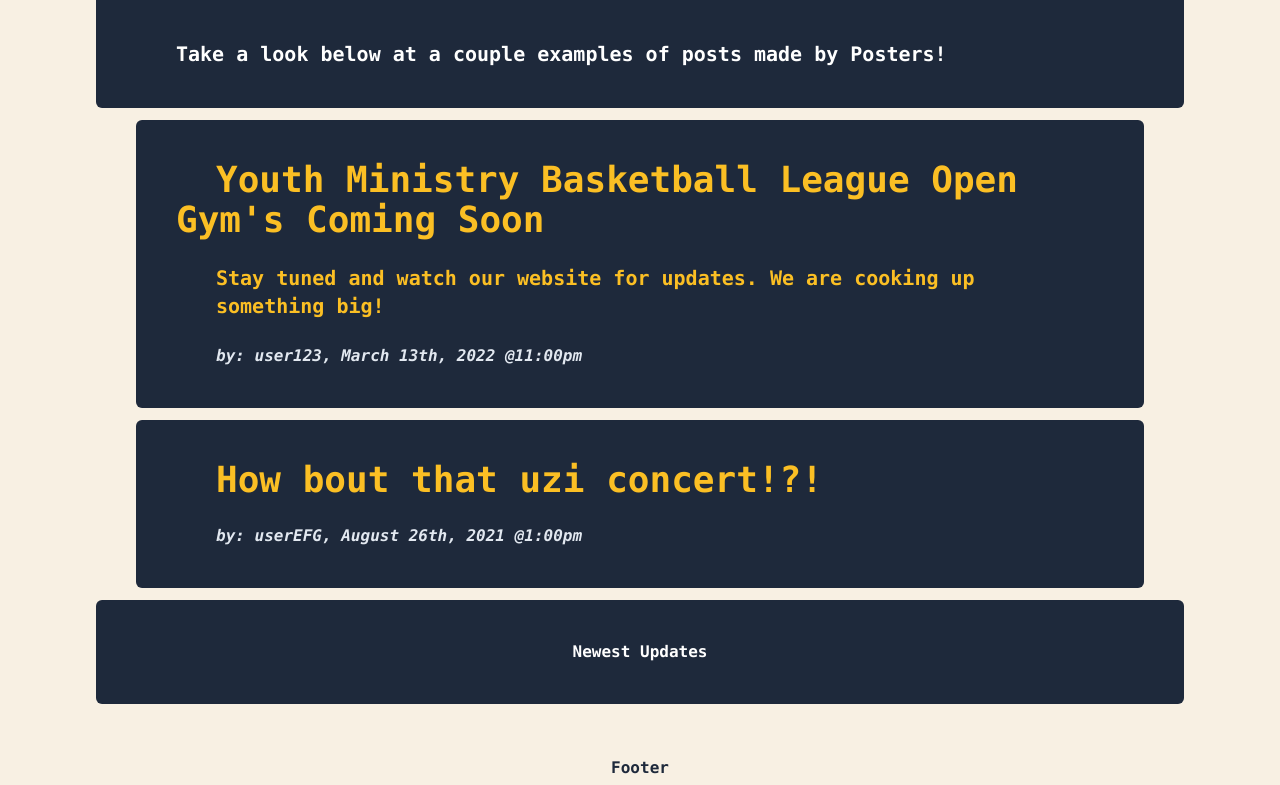
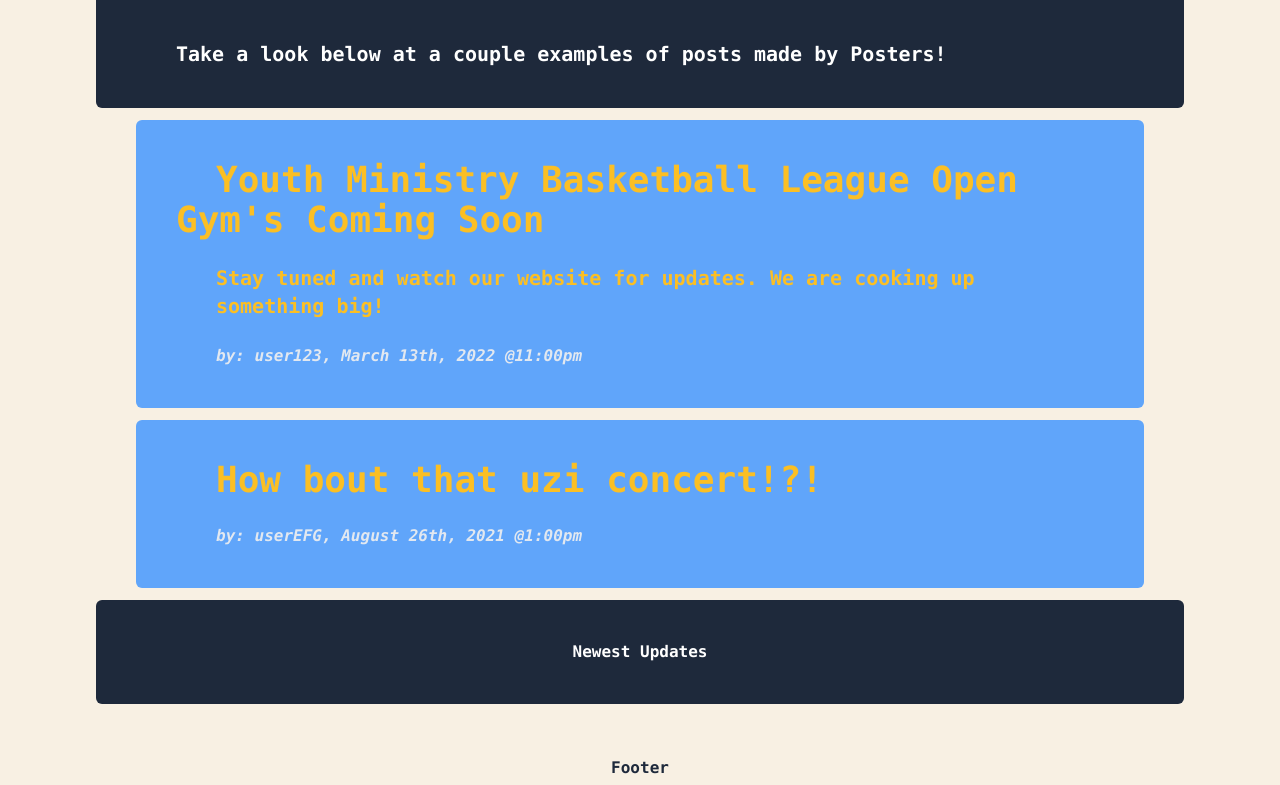
Before and after one commit to gabrielruggie/Post-App, a React (Create React App) app in the folder frontend/: page /about-us in a window 1280 px wide. Shown: the part 428-1213 px from the top of the page. Built offline with nearby package versions, Linux system fonts and the light colour scheme.

Commit message:
redesigned about page and all others

```diff
--- a/frontend/src/routes/About.jsx
+++ b/frontend/src/routes/About.jsx
@@ -38,8 +38,8 @@ export default function About() {
       </div>
 
       <div
-      className='font-mono font-bold p-10 ml-10 mr-10 bg-slate-800 rounded-md text-amber-400 space-y-6
-      hover:bg-slate-900'
+      className='font-mono font-bold p-10 ml-10 mr-10 bg-blue-400 rounded-md text-amber-400 space-y-6
+      hover:bg-blue-500'
       >
         <span className='text-4xl ml-10 mr-10'>Youth Ministry Basketball League Open Gym's Coming Soon</span>
         <p className='text-xl ml-10 mr-10'>Stay tuned and watch our website for updates. We are cooking up something big!</p>
@@ -47,8 +47,8 @@ export default function About() {
       </div>
 
       <div
-      className='font-mono font-bold p-10 ml-10 mr-10 bg-slate-800 rounded-md text-amber-400 space-y-6
-      hover:bg-slate-900'
+      className='font-mono font-bold p-10 ml-10 mr-10 bg-blue-400 rounded-md text-amber-400 space-y-6
+      hover:bg-blue-500'
       >
         <span className='text-4xl ml-10 mr-10'>How bout that uzi concert!?!</span>
         <div className='text-slate-200 italic ml-10'>by: userEFG, August 26th, 2021 @1:00pm</div>
--- a/frontend/src/routes/Dashboard.jsx
+++ b/frontend/src/routes/Dashboard.jsx
@@ -9,12 +9,18 @@ import Util from '../Utilities/Utility';
 export default function Dashboard() {
     const [firstname, setFirstname] = useState("");
     const nav = useNavigate();
+
+    useEffect(
+        () => {
+            document.querySelector('body').style.backgroundColor = "#0762B2";
+        }
+    )
+
     // This is the methodology to retrieve jwt token from backend and navigate user to login page if their session has expired
     // May need to change navigation menu for future paths, could be that we backtrack our users through pages that require
     // authentication until we reach the log in page. However, this is not ideal
     useEffect(()=>{
         const onLoad = async() => {
-            //event.preventDefault();
             axios({
                 method: "GET",
                 url: "http://localhost:8000/dashboard",
@@ -29,7 +35,6 @@ export default function Dashboard() {
                     nav("/login", {replace: true})
                 }
             )
-
         }
         onLoad()
     },[]
--- a/frontend/src/routes/Login.jsx
+++ b/frontend/src/routes/Login.jsx
@@ -1,4 +1,4 @@
-import React, { useState, useContext } from 'react'
+import React, { useState, useEffect } from 'react'
 import { Link, useNavigate } from 'react-router-dom'
 import axios from 'axios'
 import ErrorList from '../components/ErrorList'
@@ -8,6 +8,12 @@ export default function Login() {
   const [password, setPassword] = useState("");
   const [errors, setErrors] = useState([])
   const [isDisabled, setIsDisabled] = useState(false);
+
+  useEffect(
+    () => {
+        document.querySelector('body').style.backgroundColor = "#0762B2";
+    }
+  )
 
   const nav = useNavigate();
   async function handleSubmission(event){
--- a/frontend/src/routes/Register.jsx
+++ b/frontend/src/routes/Register.jsx
@@ -1,4 +1,4 @@
-import React, { useState } from 'react'
+import React, { useState, useEffect } from 'react'
 import { Link, useNavigate } from 'react-router-dom'
 import axios from 'axios'
 import ErrorList from '../components/ErrorList'
@@ -12,6 +12,12 @@ export default function Register() {
   const [password, setPassword] = useState("");
   const [errors, setErrors] = useState([])
   const [isDisabled, setIsDisabled] = useState(false);
+
+  useEffect(
+    () => {
+        document.querySelector('body').style.backgroundColor = "#0762B2";
+    }
+  )
 
   const nav = useNavigate();
   async function handleSubmission(event){
```
